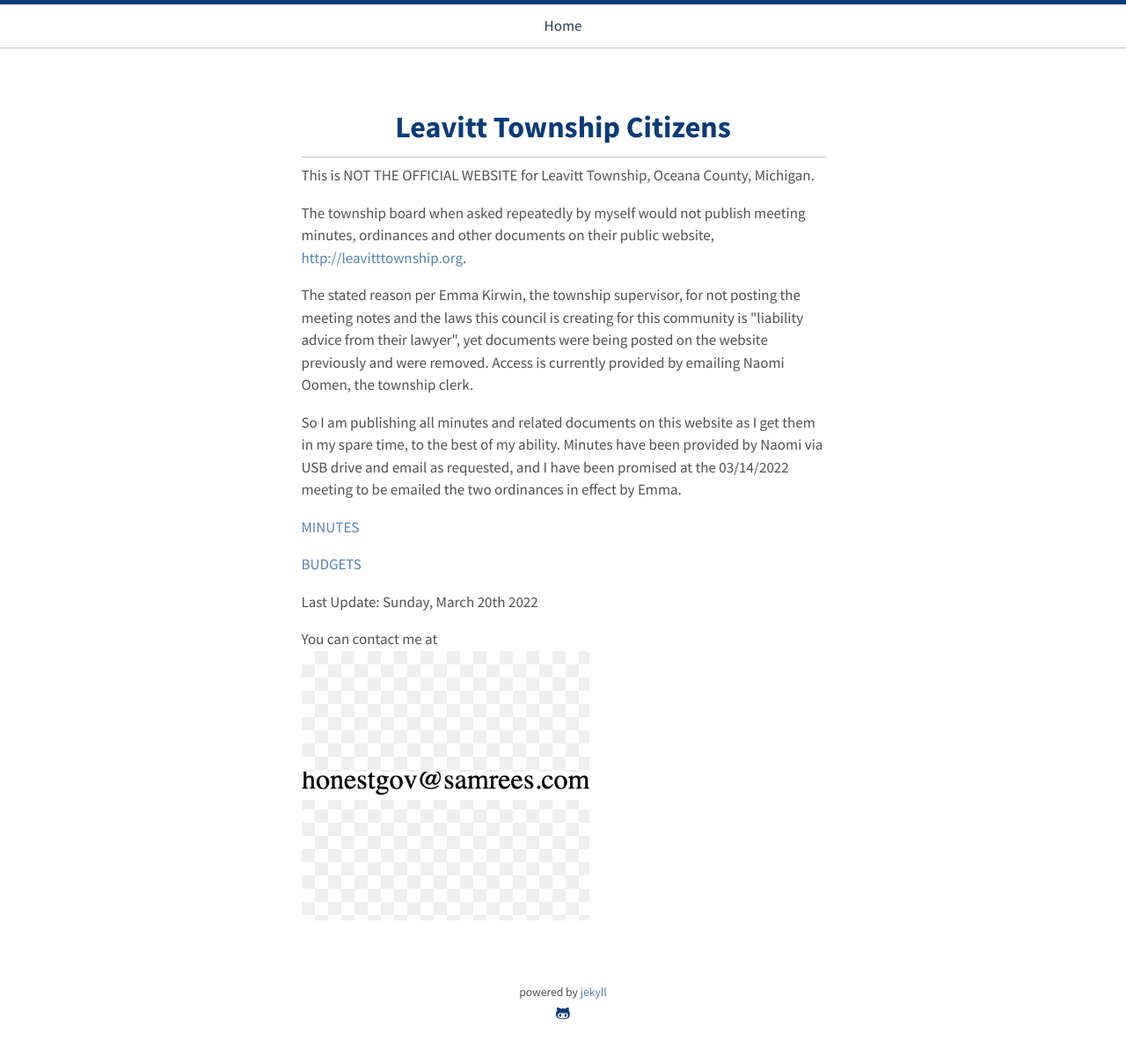
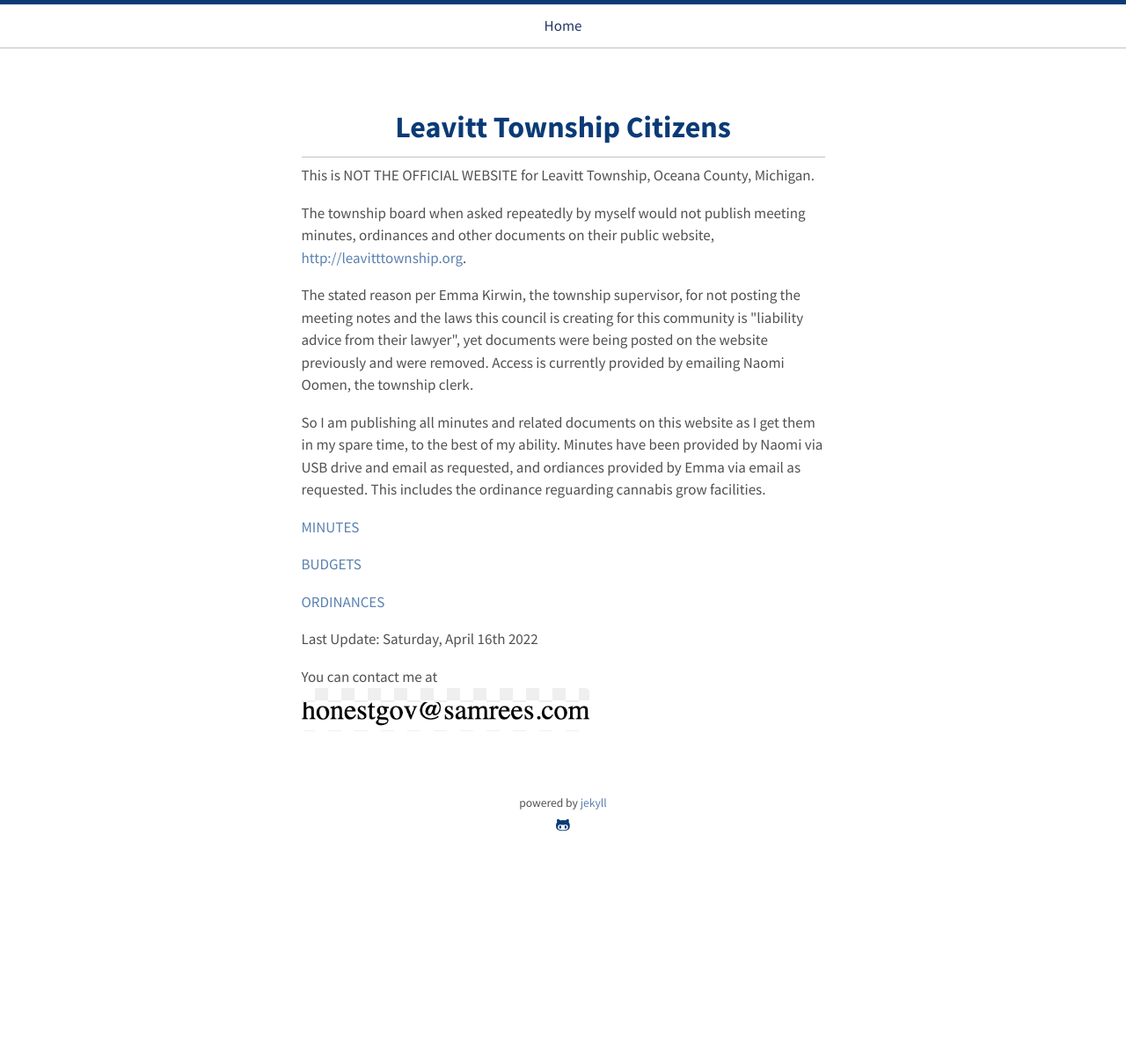
Before and after one commit to honestgov/leavitttownship.us, a Jekyll site: the page built from docs/index.html, in a window 1280 px wide. Shown: the whole page at 88% size. Built offline with Jekyll 4.4.1, drawn with Linux system fonts in a browser that asks for light colours; after the commit the page ends 984 px from its top, so only the background shows below that.

Commit message:
Add ordinances

```diff
--- a/docs/index.html
+++ b/docs/index.html
@@ -23,13 +23,14 @@
       The stated reason per Emma Kirwin, the township supervisor, for not posting the meeting notes and the laws this council is creating for this community is "liability advice from their lawyer", yet documents were being posted on the website previously and were removed. Access is currently provided by emailing Naomi Oomen, the township clerk.
     </p>
     <p>
-      So I am publishing all minutes and related documents on this website as I get them in my spare time, to the best of my ability. Minutes have been provided by Naomi via USB drive and email as requested, and I have been promised at the 03/14/2022 meeting to be emailed the two ordinances in effect by Emma.
+      So I am publishing all minutes and related documents on this website as I get them in my spare time, to the best of my ability. Minutes have been provided by Naomi via USB drive and email as requested, and ordiances provided by Emma via email as requested. This includes the ordinance reguarding cannabis grow facilities.
     </p>
 
     <p><a href="https://github.com/honestgov/leavitttownship.us/tree/main/minutes">MINUTES</a></p>
     <p><a href="https://github.com/honestgov/leavitttownship.us/tree/main/budgets">BUDGETS</a></p>
+    <p><a href="https://github.com/honestgov/leavitttownship.us/tree/main/ordinances">ORDINANCES</a></p>
 
-    <p>Last Update: Sunday, March 20th 2022</p>
+    <p>Last Update: Saturday, April 16th 2022</p>
     <p>You can contact me at <img src="where-to-contact.png"></p>
 
   </div>
```
Also changed, not shown: docs/where-to-contact.png, 2 other files.
